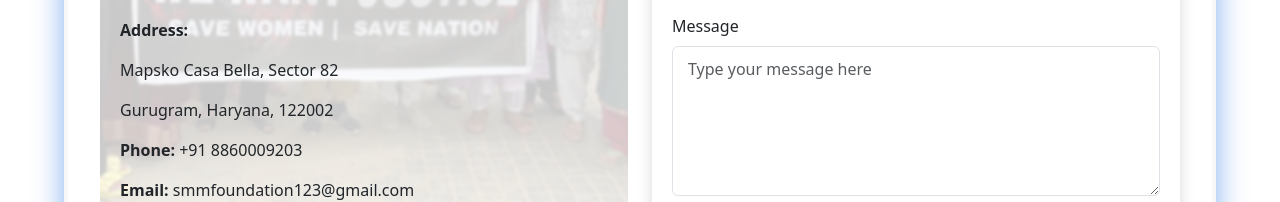
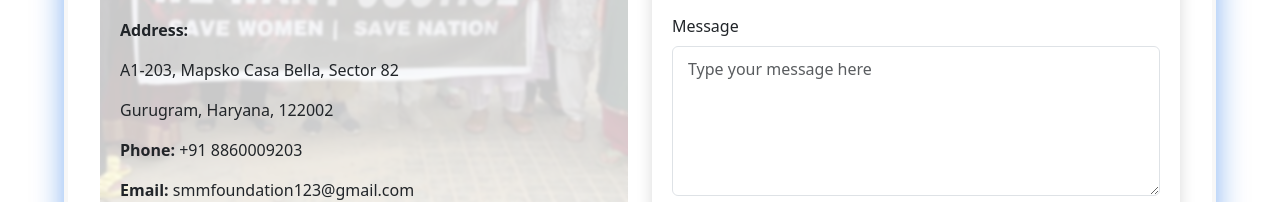
Before and after one commit to prik73/react-boot, a React (Vite) app in the folder core/: page /contact-us in a window 1280 px wide. Shown: the part 547-749 px from the top of the page. Built offline with nearby package versions, Linux system fonts and the light colour scheme.

Commit message:
changes in address

```diff
--- a/core/src/components/about.jsx
+++ b/core/src/components/about.jsx
@@ -28,7 +28,7 @@ The foundation works for the welfare of
 humankind.
 
 The main objective of the foundation is to spread
-legal awareness in the country with special
+legal awareness and education in the country with special
 emphasis on laws related to women, children,
 senior-citizens and specially abled persons.</Col>
             </Row>
--- a/core/src/pages/Contact.jsx
+++ b/core/src/pages/Contact.jsx
@@ -48,7 +48,7 @@ const Contact = () => {
               <div className="address-content">
                 <h2 className="mb-4">Reach Us At</h2>
                 <p><strong>Address:</strong></p>
-                <p>Mapsko Casa Bella, Sector 82</p>
+                <p>A1-203, Mapsko Casa Bella, Sector 82</p>
                 <p>Gurugram, Haryana, 122002</p>
                 <p><strong>Phone:</strong> +91 8860009203</p>
                 <p><strong>Email:</strong> smmfoundation123@gmail.com</p>
```
